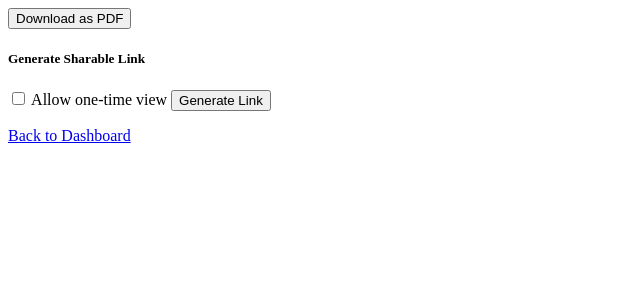
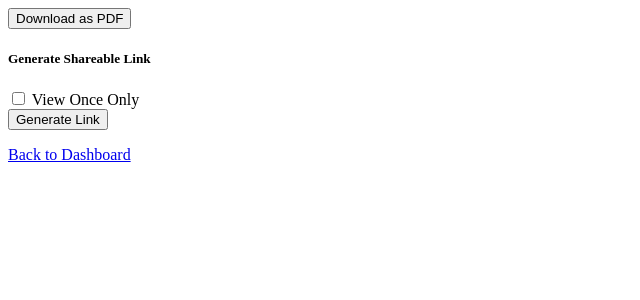
Before and after one commit to Harsha-k04/securanote, a Flask app: template securanote/templates/view_note.html in a window 1280 px wide. Shown: the top 300 px of the page, without its empty margins (0-640 px from the left). Run offline with Flask 3, Linux system fonts and the light colour scheme; the template is opened without the code that fills it, so the values that code supplies are empty.

Commit message:
Update view_note.html

```diff
--- a/securanote/templates/view_note.html
+++ b/securanote/templates/view_note.html
@@ -35,23 +35,26 @@
     {% endif %}
     <button type="submit" class="btn btn-primary">Download as PDF</button>
 </form>
+<h5>Generate Shareable Link</h5>
+<form method="POST">
+  <input type="hidden" name="generate_link" value="1">
 
-<h5>Generate Sharable Link</h5>
-<form method="POST">
-    <input type="hidden" name="generate_link" value="1">
-    <label>
-      <input type="checkbox" name="share_note" value="yes">
-      Allow one-time view
+  <div class="form-check mb-2">
+    <input class="form-check-input" type="checkbox" name="view_once" id="view_once">
+    <label class="form-check-label" for="view_once">
+      View Once Only
     </label>
+  </div>
 
-    <button type="submit" class="btn btn-success mt-2">Generate Link</button>
+  <button type="submit" class="btn btn-success">Generate Link</button>
 </form>
 
 {% if share_link %}
-<div class="mt-3">
+  <div class="mt-3">
     <label><strong>Sharable Link:</strong></label>
     <input type="text" class="form-control" value="{{ share_link }}" readonly onclick="this.select();">
-</div>
+  </div>
 {% endif %}
 
+
 <p><a href="{{ url_for('notes.dashboard') }}">Back to Dashboard</a></p>
```
